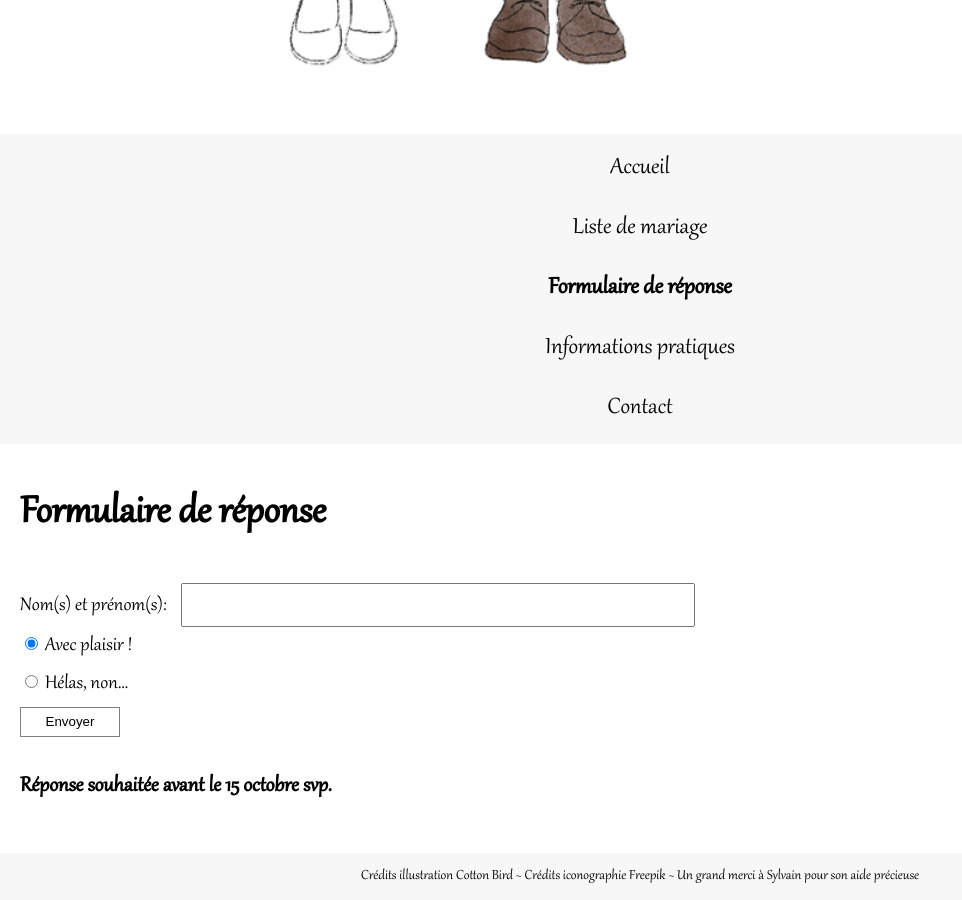
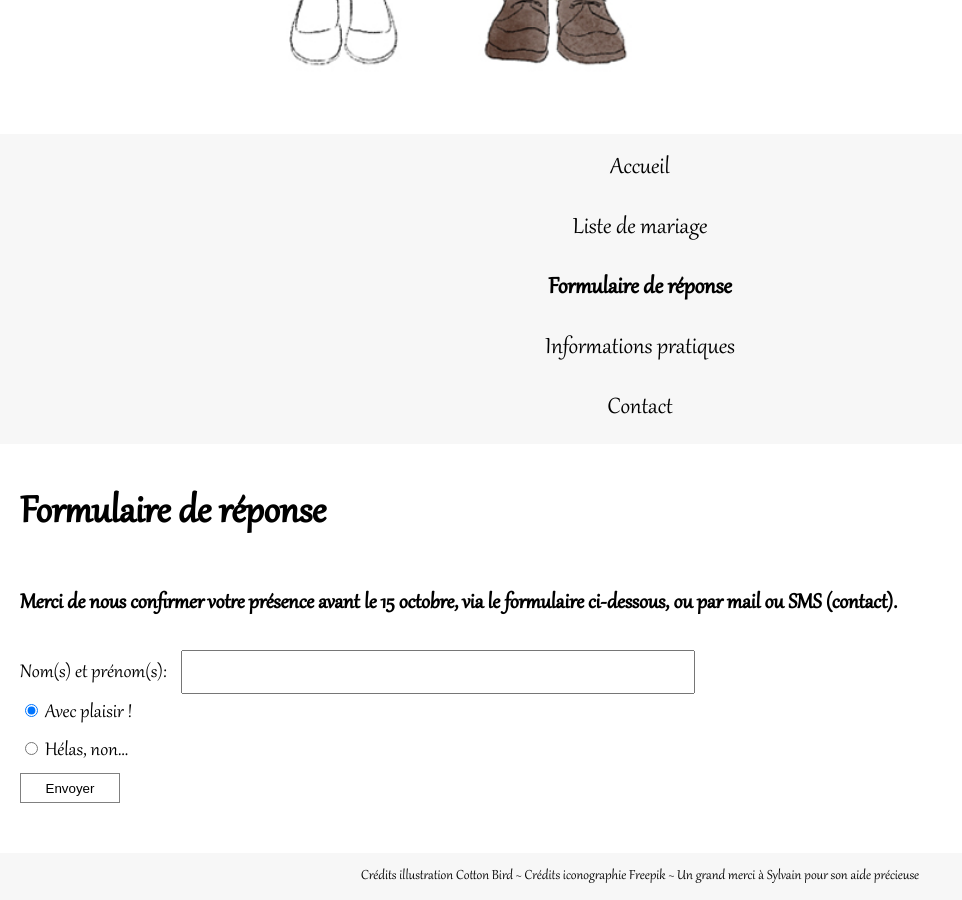
Before and after one commit to Germinal-A/Site-du-Mariage-de-Julia-et-Germain, a Jekyll site: the page built from formulaire.md, in a window 1280 px wide and 900 px high, scrolled down 588 px. Shown: the whole window, without its empty margins (0-962 px from the left). Built offline with Jekyll 4.4.1, drawn with Linux system fonts in a browser that asks for light colours.

Commit message:
Update formulaire.md

```diff
--- a/formulaire.md
+++ b/formulaire.md
@@ -5,6 +5,8 @@ weight: 3
 ---
 
 ### Formulaire de réponse
+
+Merci de nous confirmer votre présence avant le 15 octobre, via le formulaire ci-dessous, ou par mail ou SMS (contact).
 
 <form id="my-form" action="https://formspree.io/f/mnqllewr" method="POST">
   <label>Nom(s) et prénom(s):</label>
@@ -18,8 +20,6 @@ weight: 3
   <p id="my-form-status"></p>
 </form>
 
-
-Réponse souhaitée avant le 15 octobre svp.
 
 
 <style>
```
